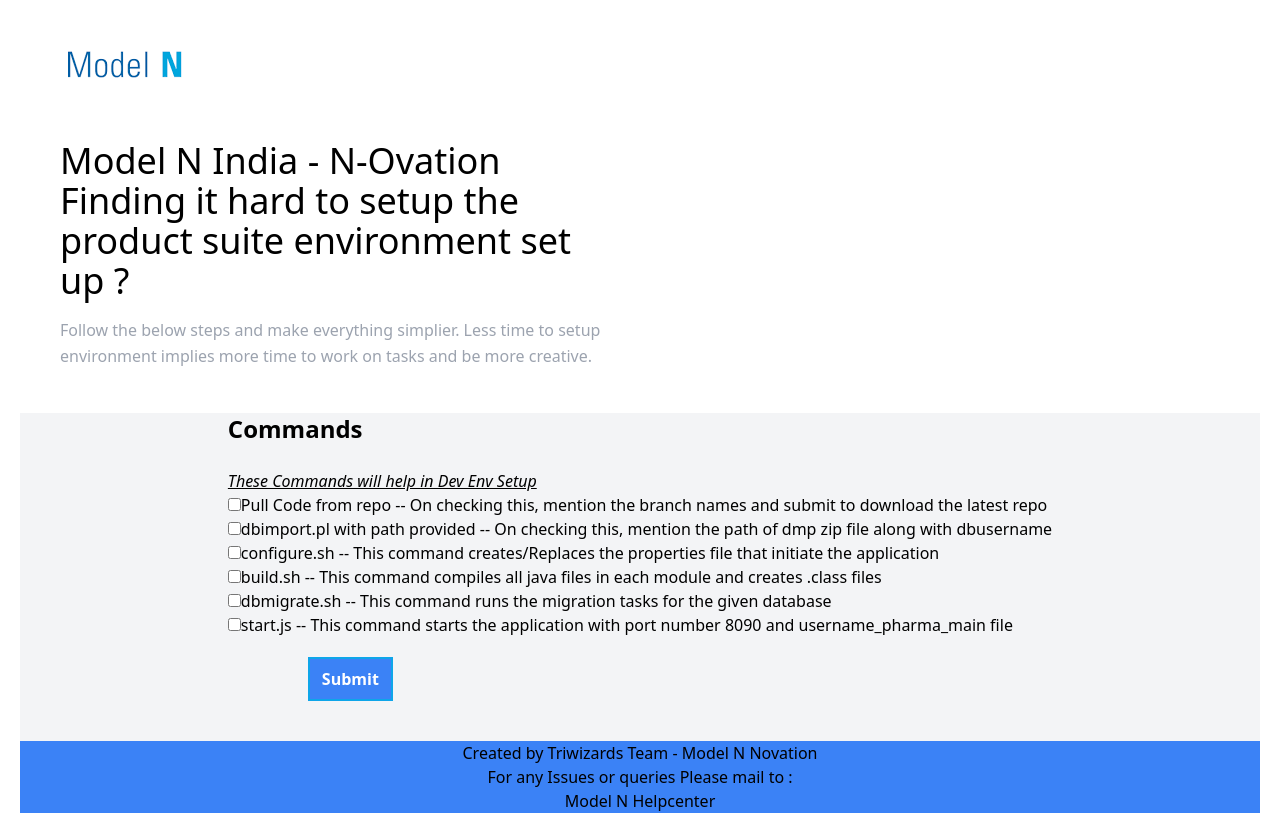
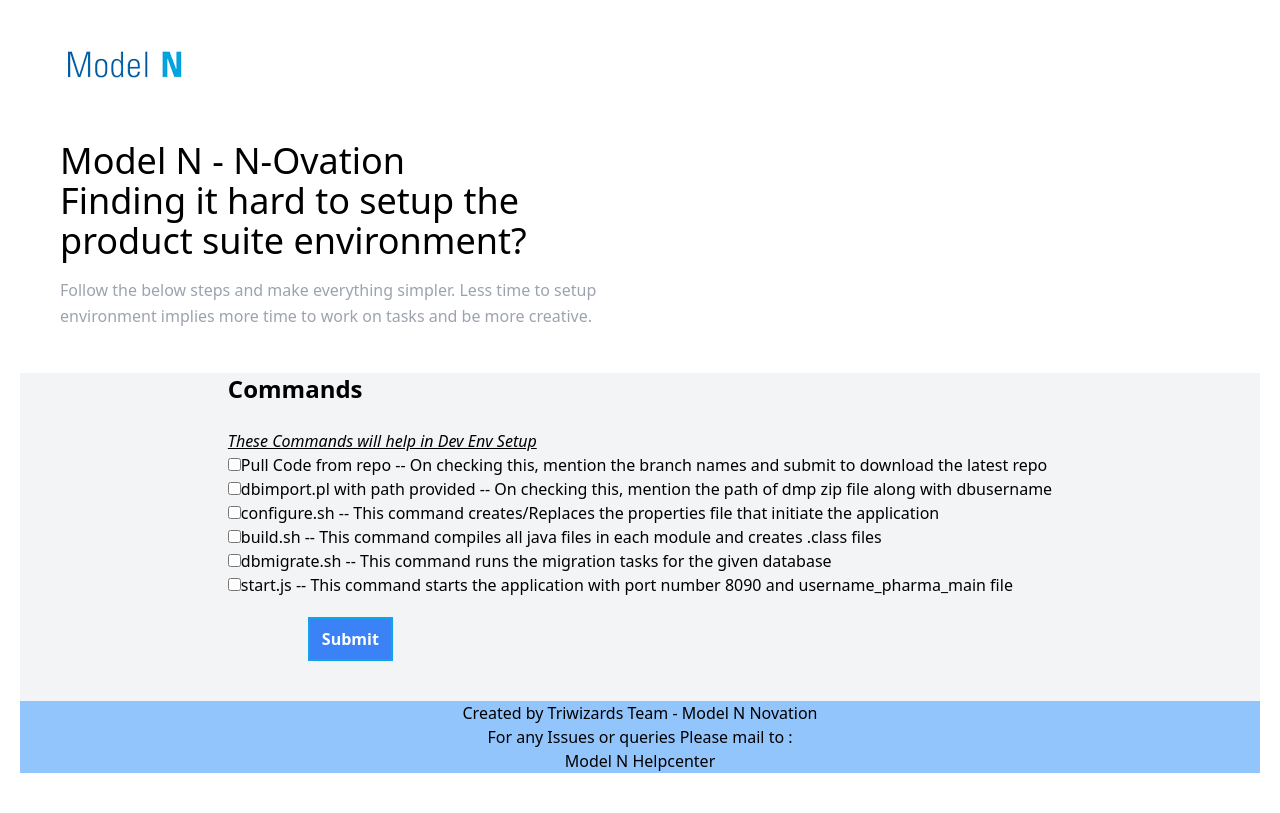
Before and after one commit to vineeth-119/novation, a React (Create React App) app: page / in a window 1280 px wide. Built offline with nearby package versions, Linux system fonts and the light colour scheme.

Commit message:
changed typos

```diff
--- a/src/App.js
+++ b/src/App.js
@@ -74,7 +74,7 @@
                   {isChecked && c.id===2 && <input type = "text" name="path" placeholder='Enter the name of dbuser' id="dbuser"/>}
                   {isChecked1 && c.id===1 && <p> Please mention the remote branch name of ModelN:modeln57 git repo</p>}
                   {isChecked1 && c.id===1 && <input type = "text" name="path" placeholder='Enter the remote branch ' id="br1"/>}
-                  {isChecked1 && c.id===1 && <p> Please mention the locale branch name of ModelN:modeln57 o</p>}
+                  {isChecked1 && c.id===1 && <p> Please mention the local branch name of ModelN:modeln57 </p>}
                   {isChecked1 && c.id===1 && <input type = "text" name="path" placeholder='Enter the local branch ' id="br2"/>}
 
                 </li>
@@ -95,7 +95,7 @@
 
 </div>
  <div>
- <footer className="mx-auto text-center bg-blue-500">
+ <footer className="mx-auto text-center bg-blue-300">
        <h4>Created by Triwizards Team - Model N Novation</h4>
         <h2> For any Issues or queries Please mail to :</h2> <p><a href='mailto:vbuddarapu@modeln.com'> Model N Helpcenter</a></p>
     </footer></div>
--- a/src/SetUp.js
+++ b/src/SetUp.js
@@ -8,11 +8,11 @@
           <div className="container mx-auto flex px-10 py-3 md:flex-row flex-col items-center bg-white 500">
             <div className="lg:flex-grow md:w-1/2 lg:pr-24 md:pr-16 flex flex-col md:items-start md:text-left mb-16 md:mb-0 items-center text-center">
               <h1 className="title-font sm:text-4xl text-3xl mb-4 font-medium text-black">
-                Model N India  - N-Ovation
-                <br className="hidden lg:inline-block" /> Finding it hard to setup the product suite environment set up ?
+                Model N - N-Ovation
+                <br className="hidden lg:inline-block" /> Finding it hard to setup the product suite environment?
               </h1>
               <p className="mb-8 leading-relaxed">
-                Follow the below steps and make everything simplier. Less time to setup environment implies more time to work on tasks and be more creative.
+                Follow the below steps and make everything simpler. Less time to setup environment implies more time to work on tasks and be more creative.
               </p>
                           </div>
             <div className="lg:max-w-lg lg:w-full md:w-1/2 w-5/6">
```
